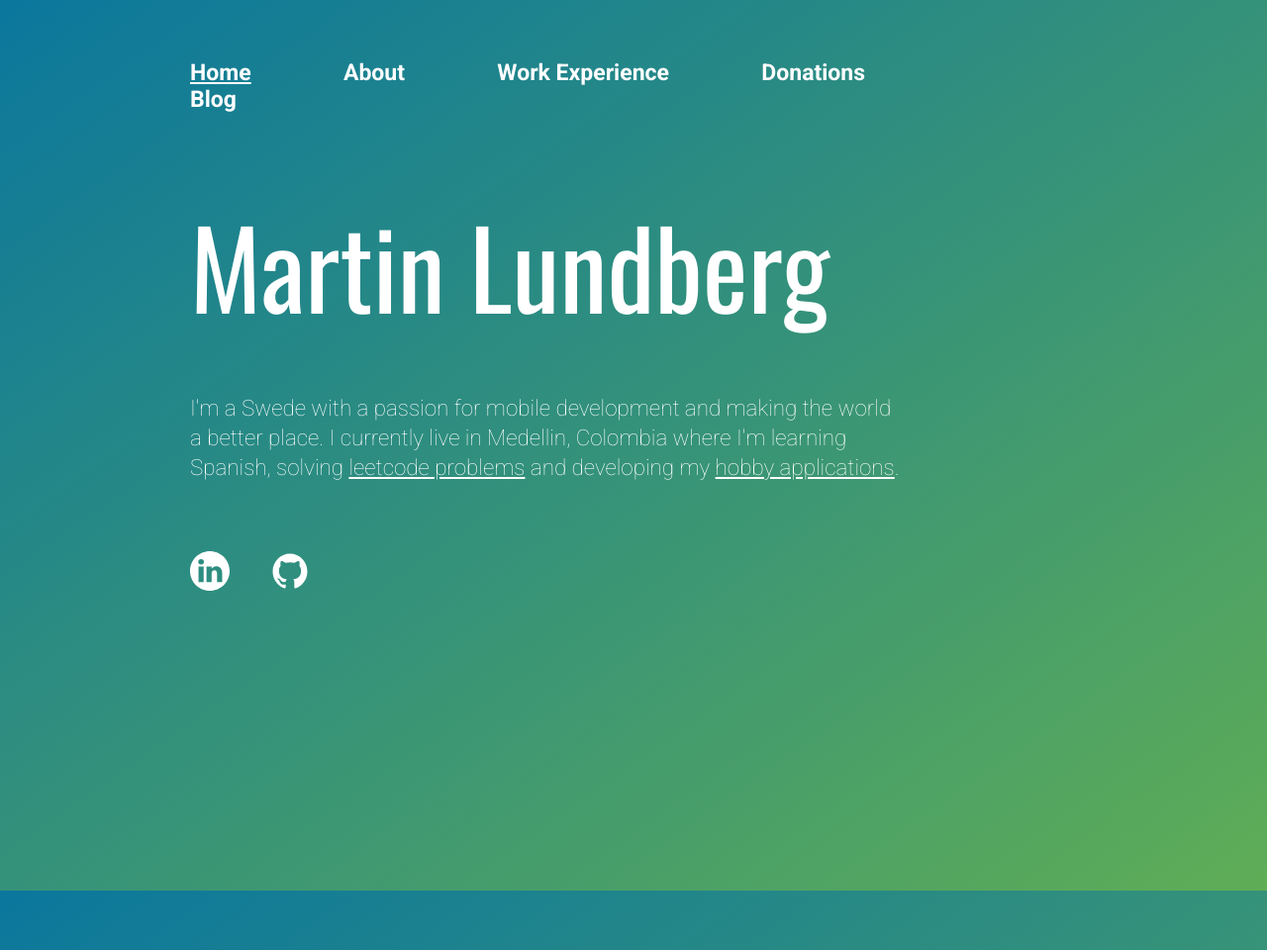
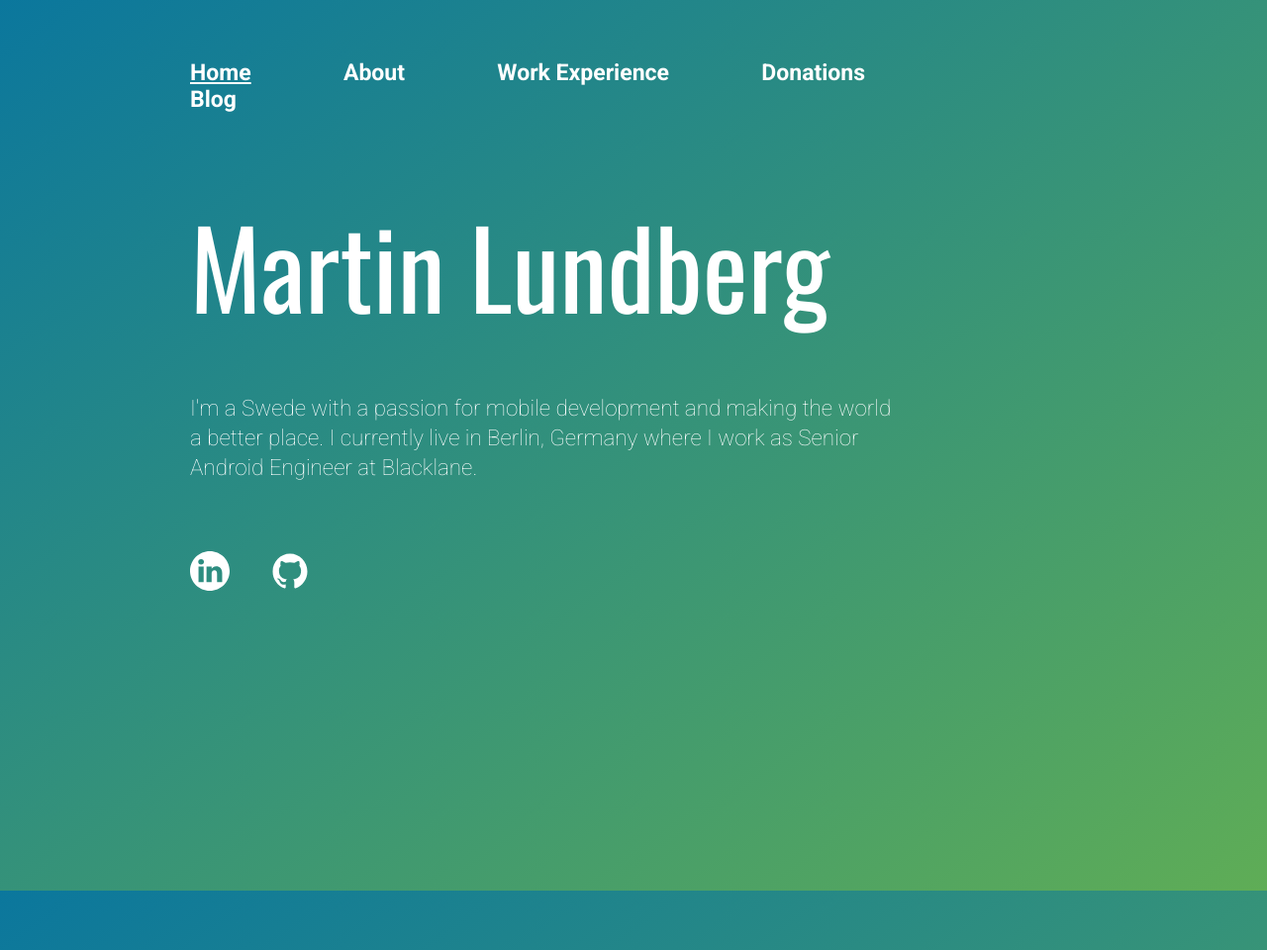
Before and after one commit to molundb/molundb.github.io, a Jekyll site: the page built from index.md, in a window 1280 px wide. Shown: the whole page at 99% size. Built offline with Jekyll 4.4.1, drawn with Linux system fonts in a browser that asks for light colours; nearby versions of some CDN libraries.

Commit message:
update home page text

```diff
--- a/index.md
+++ b/index.md
@@ -7,5 +7,5 @@ title: Martin Lundberg
 
 <p class="home-paragraph">
 I'm a Swede with a passion for mobile development and making the world a better
-place. I currently live in Medellin, Colombia where I'm learning Spanish, solving <a href="https://leetcode.com/molundb/">leetcode problems</a> and developing my <a href="https://github.com/molundb/one-rep-max-tracker">hobby applications</a>.
+place. I currently live in Berlin, Germany where I work as Senior Android Engineer at Blacklane.
 </p>
```
